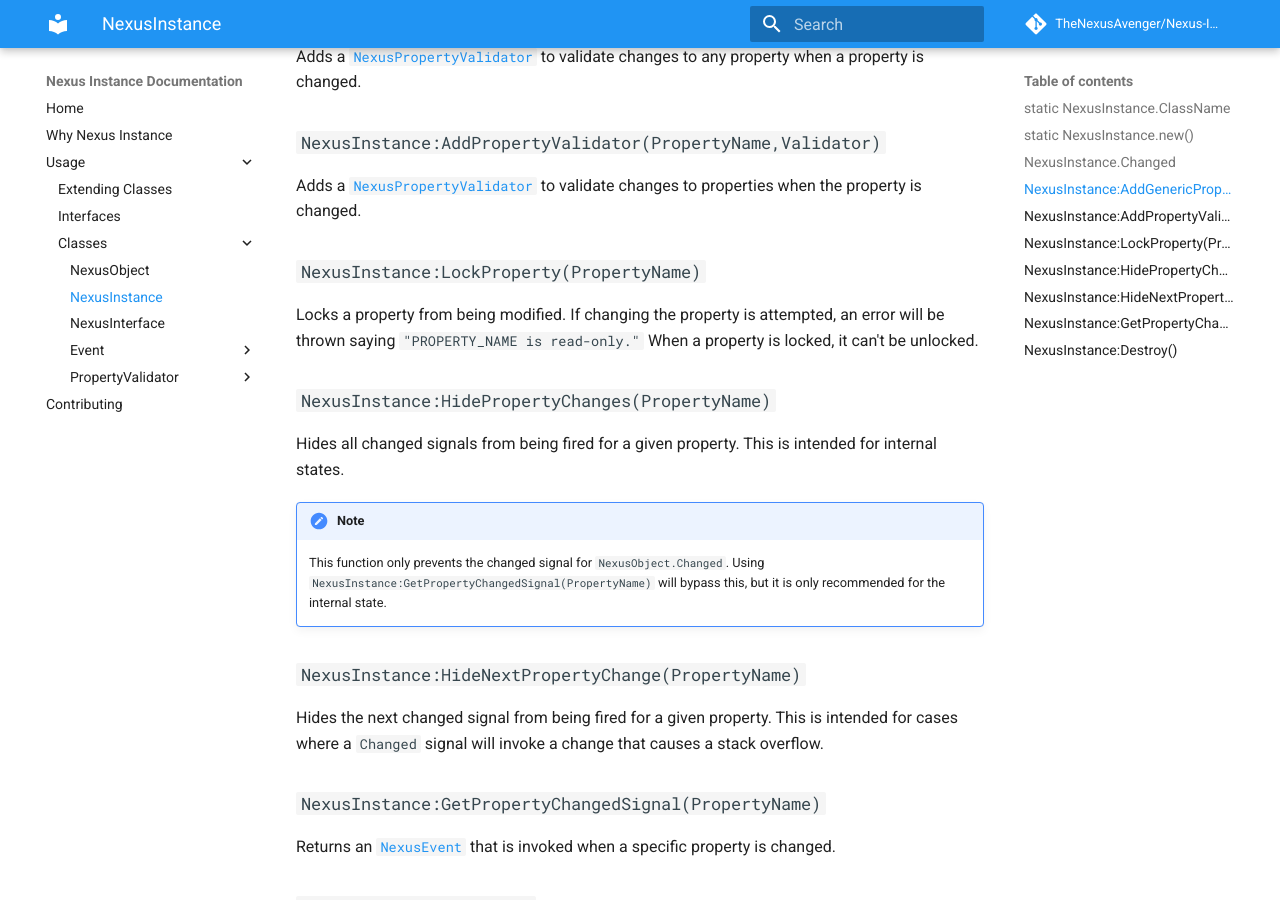
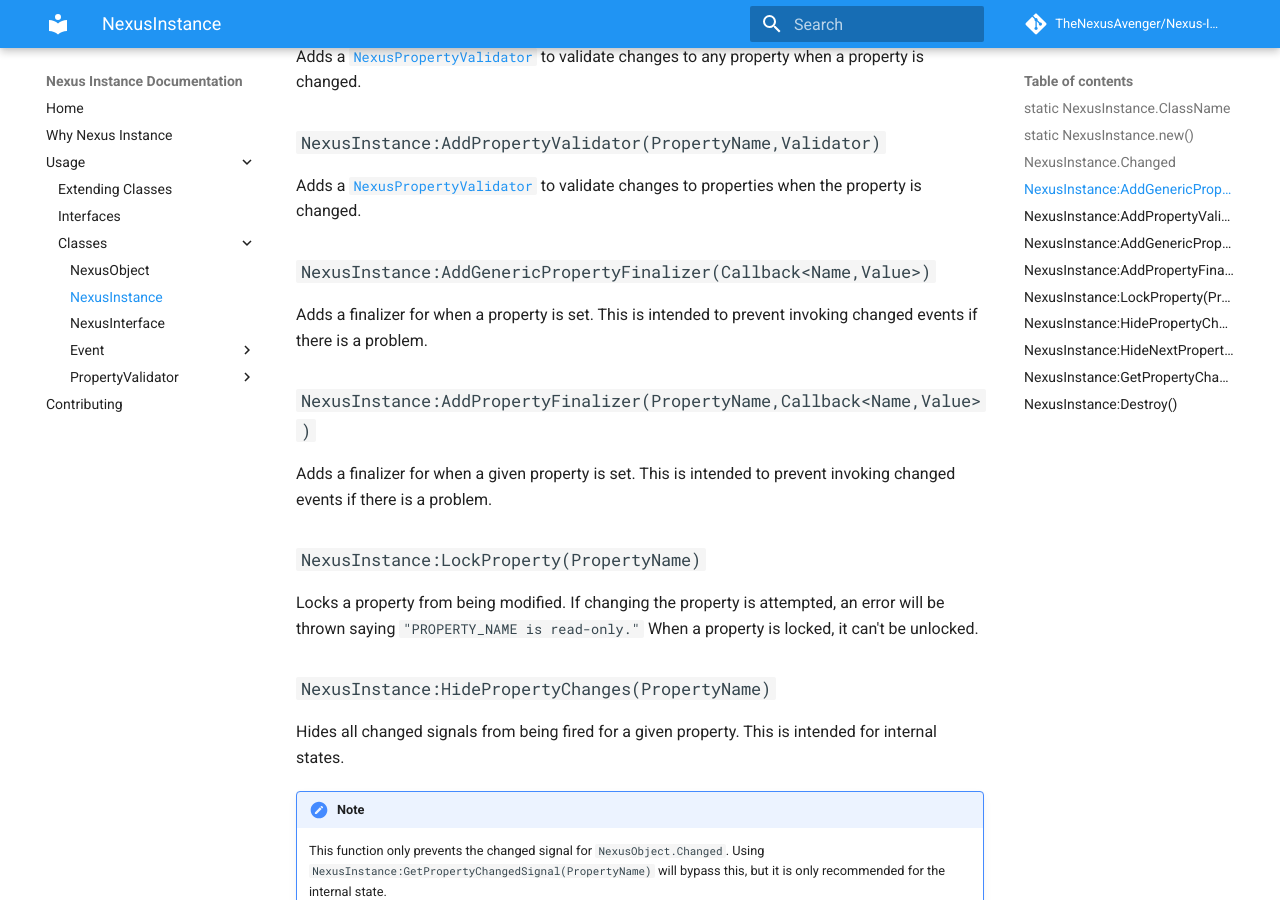
Before and after one commit to TheNexusAvenger/Nexus-Instance, an MkDocs documentation site: the page built from docs/getting-started/classes/nexusinstance.md, in a window 1280 px wide and 900 px high, scrolled down 720 px. Built offline with MkDocs 1.6.1 and Material for MkDocs 9.7.7, drawn with Linux system fonts in a browser that asks for light colours; comment, search, counter and statistics services are not loaded.

Commit message:
Add finalizers to docs.

```diff
--- a/docs/getting-started/classes/nexusinstance.md
+++ b/docs/getting-started/classes/nexusinstance.md
@@ -29,6 +29,16 @@ to validate changes to any property when a property is changed.
 Adds a [`NexusPropertyValidator`](propertyvalidator/nexuspropertyvalidator.md)
 to validate changes to properties when the property is changed.
 
+### `NexusInstance:AddGenericPropertyFinalizer(Callback<Name,Value>)`
+Adds a finalizer for when a property is set.
+This is intended to prevent invoking changed events
+if there is a problem.
+
+### `NexusInstance:AddPropertyFinalizer(PropertyName,Callback<Name,Value>)`
+Adds a finalizer for when a given property is set.
+This is intended to prevent invoking changed events
+if there is a problem.
+
 ### `NexusInstance:LockProperty(PropertyName)`
 Locks a property from being modified. If changing the property
 is attempted, an error will be thrown saying `"PROPERTY_NAME is read-only."`
```
